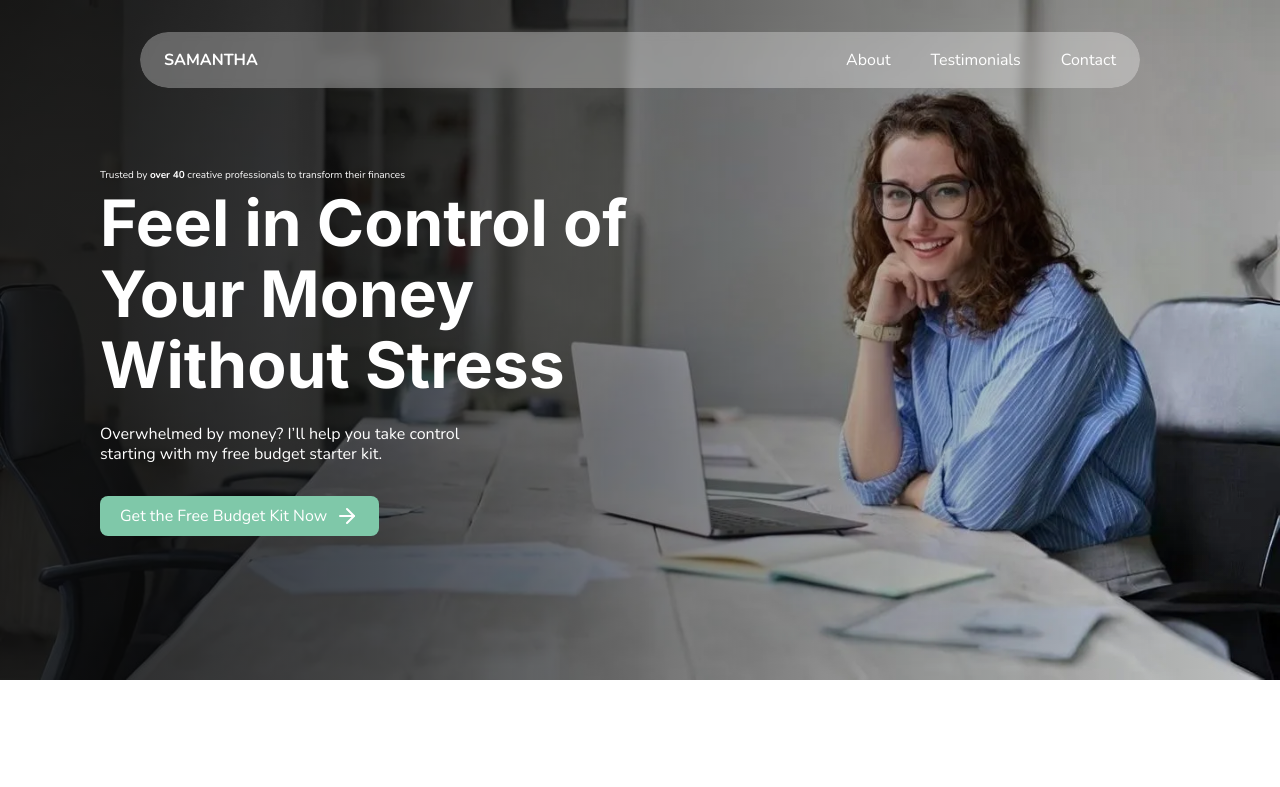
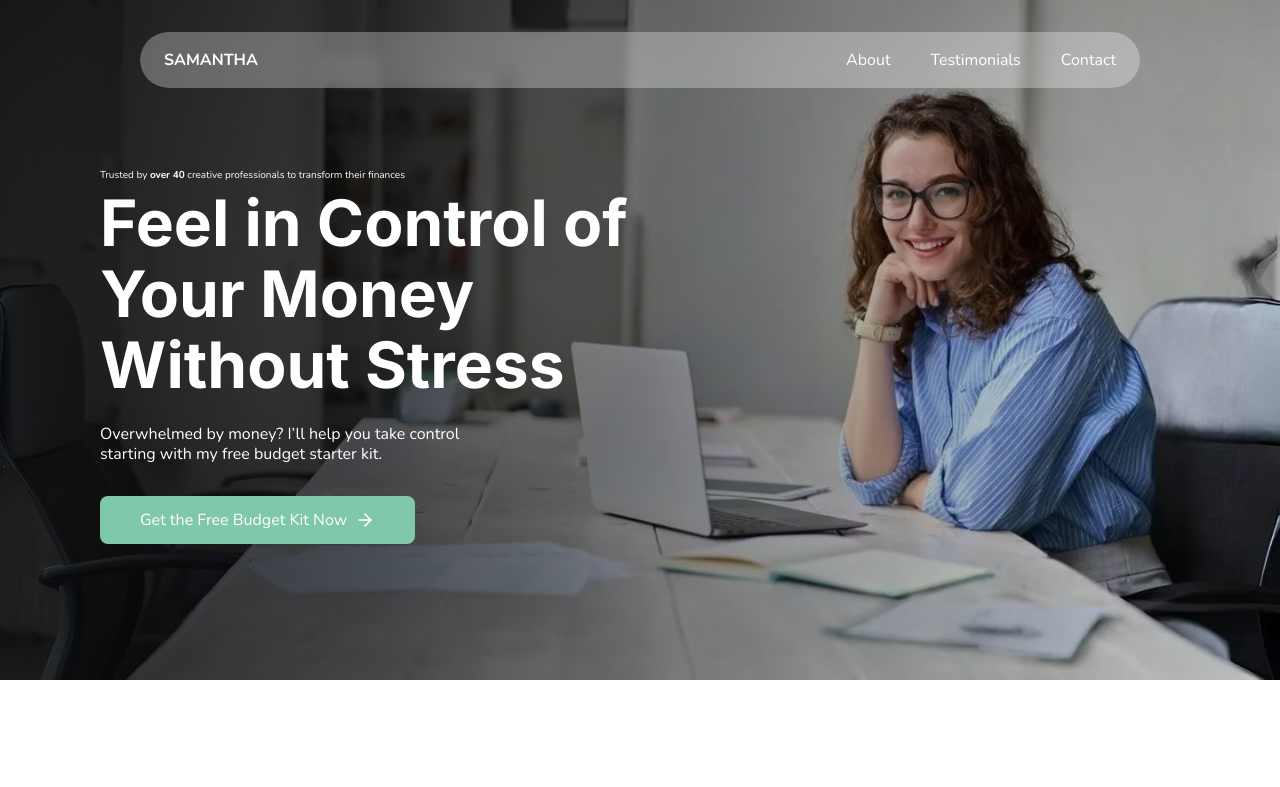
Before and after one commit to yamami-mohammed-monsif/samantha_green-finance_coach, a Next.js app: page / in a window 1280 px wide. Shown: the top 787 px of the page. Built offline with nearby package versions, Linux system fonts and the light colour scheme.

Commit message:
added hover effect to the button - changed the button element in the hero with the button component

```diff
--- a/components/UI/Button.tsx
+++ b/components/UI/Button.tsx
@@ -18,7 +18,7 @@ const Button = ({
   disabled,
 }: ButtonProps) => {
   const baseClasses =
-    "px-10 py-3 rounded-lg transition-all duration-300 flex items-center justify-center " +
+    "group px-10 py-3 rounded-lg transition-all duration-300 flex items-center justify-center " +
     (disabled
       ? "opacity-50 cursor-not-allowed"
       : "hover:scale-105 cursor-pointer");
@@ -35,7 +35,7 @@ const Button = ({
       className={`${baseClasses} ${variantClasses} ${className || ""}`}
     >
       <span>{children}</span>
-      <ArrowRight className="inline-block ml-2 w-5 h-5" />
+      <ArrowRight className="inline-block ml-2 w-5 h-5 transition-transform duration-300 group-hover:-rotate-45" />
     </button>
   );
 };
--- a/components/sections/Hero.tsx
+++ b/components/sections/Hero.tsx
@@ -1,5 +1,6 @@
 import Section from "../UI/Section";
 import { ArrowRight } from "lucide-react";
+import Button from "../UI/Button";
 
 const Hero = () => {
   return (
@@ -16,10 +17,7 @@ const Hero = () => {
           Overwhelmed by money? I’ll help you take control starting with my free
           budget starter kit.
         </p>
-        <button className="bg-mint text-white px-5 py-2 flex items-center rounded-lg cursor-pointer hover:bg-mint-hover hover:scale-110 transition-all duration-200 ease">
-          <span>Get the Free Budget Kit Now</span>
-          <ArrowRight className="inline-block ml-2" />
-        </button>
+        <Button variant="primary">Get the Free Budget Kit Now</Button>
       </div>
     </Section>
   );
```
